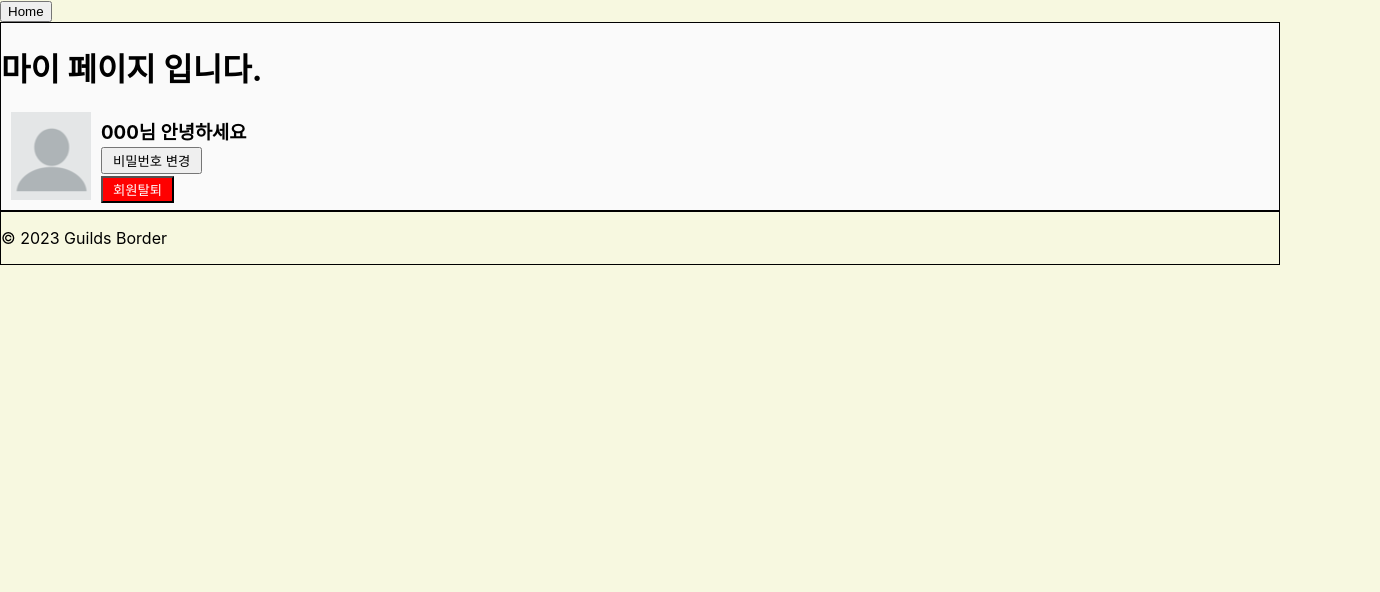
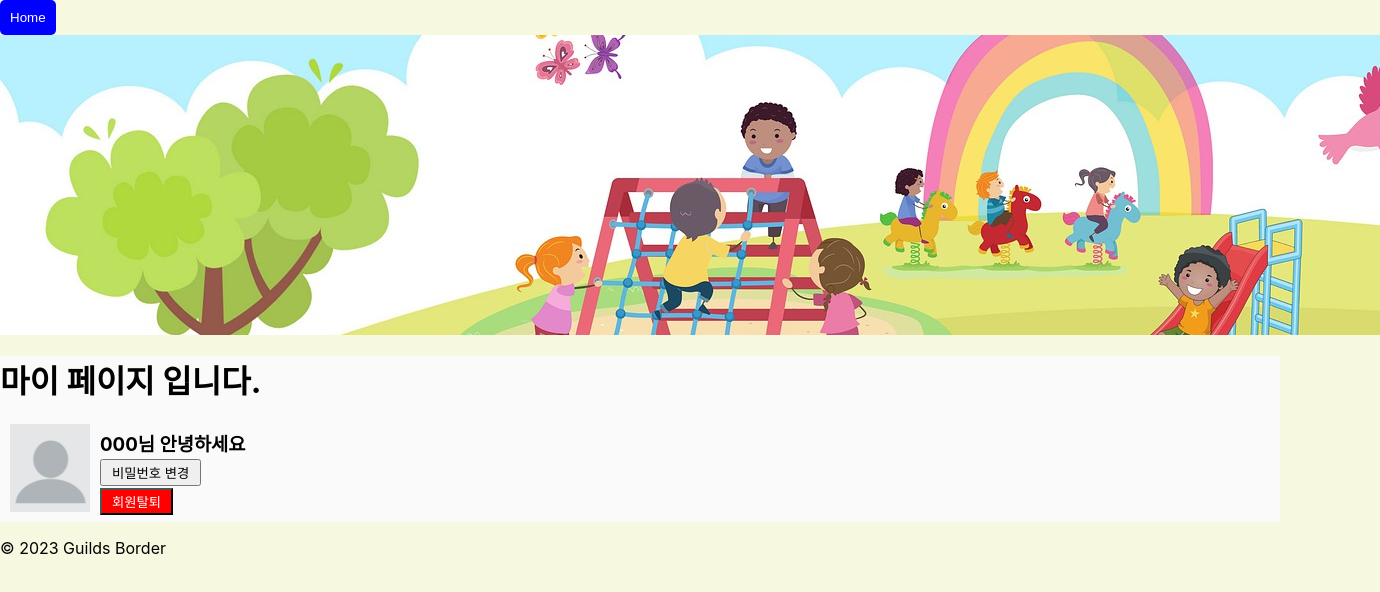
Before and after one commit to ununbium12/guild-frontend, a React (Create React App) app: page /myPage in a window 1280 px wide. Shown: the top 592 px of the page, 1380 px wide, since content can reach past the window. Built offline with nearby package versions, Linux system fonts and the light colour scheme.

Commit message:
add css
여러가지 css

```diff
--- a/src/App.css
+++ b/src/App.css
@@ -5,10 +5,10 @@ body{
   background-color: #FAFAFA;
 }
 
-/*영역 확인용 css*/
+/*영역 확인용 css
 .container{
   border: 1px solid;
-}
+}*/
 
 /*마이페이지*/
 .profileCon{
@@ -69,7 +69,7 @@ body{
   width: 50%;
   height: 90%;
   border-radius: 15px;
-  background-color: #fff;
+  background-image: url('../public/assets/scroll.jpg');
   position: absolute;
   top: 50%;
   left: 50%;
@@ -95,24 +95,56 @@ body{
   margin-bottom: 60px;
 }
 
-form {
+/*버튼(button)*/
+.MyButton{
+  background-color: blue;
+  color: white;
+  border: none;
+  border-radius: 5px;
+  padding: 10px;
+  cursor: pointer;
+}
+.MyButton:hover{
+  background-color: darkblue;
+}
+
+
+/*모달에딧(Editor)*/
+
+
+
+.modal form {
   display: flex;
   flex-direction: column;
 }
 
-label {
+.modal> label {
   font-weight: bold;
   margin-bottom: 5px;
 }
 
-.modal > form > input,
-textarea,
-select {
-  margin-bottom: 10px;
-  border: 2px solid black;
+.modal input,
+.modal textarea,
+.modal select {
+  padding: 10px;
   border-radius: 5px;
-  padding: 10px;
+  border: none;
+  margin-top: 5px;
+  font-size: 16px;
+  background-color: #E0E0E0;
+}
+.modal input:hover{
+  background-color: white;
+  border: 1px solid black;
+}
+.modal textarea:hover{
+  background-color: white;
+  border: 1px solid black;
+}
 
+.modal select:hover{
+  background-color: white;
+  border: 1px solid black;
 }
 
 button[type="submit"] {
@@ -122,13 +154,48 @@ button[type="submit"] {
   border-radius: 5px;
   padding: 10px;
   cursor: pointer;
+  margin-top: 10px;
 }
 
 button[type="submit"]:hover {
   background-color: darkblue;
 }
 
+/*헤더(header)*/
+.header_main{
+  width: 100%;
+}
+.headerImg{
+  width: 100%;
+  max-height: 300px;
+  padding-right: 100px;
+  overflow: hidden;
+}
+.headerImg img{
+  max-height: initial;
+  margin-top: -15%;
+}
+
+
+/*아이템(item)*/
 .info_wrapper {
-  border: 2px solid black;
-  text-align: center;
+  text-align: left;
+  background-color: #FFCC99;
+  border-radius: 5%;
+  padding: 10px 5px;
+  margin: 10px 0px;
 }
+
+
+
+
+/*리스트(list)*/
+.GuildList{
+  width: 100%;
+  height: 100%;
+  background-color: white;
+  border-radius: 5%;
+  padding: 0px 50px;
+}
+
+/*포스트(Post)*/
--- a/src/components/Editor.jsx
+++ b/src/components/Editor.jsx
@@ -2,6 +2,7 @@ import Axios from 'axios';
 import { useNavigate, useParams } from 'react-router-dom';
 import { useRef, useState, useEffect } from 'react';
 import Header from './Header';
+import '../App.css';
 
 
 
@@ -79,7 +80,7 @@ const Editor = (props) =>{
           </select>
         )}
       </div>
-          <button type="submit">Submit</button>
+          <button type="submit">작성완료</button>
         </form>
       </div>
     </div>
--- a/src/components/Header.jsx
+++ b/src/components/Header.jsx
@@ -1,6 +1,7 @@
 import MyButton from "./MyButton"
 import { useNavigate, useLocation } from "react-router-dom";
 import { useState, useEffect } from "react";
+import '../App.css';
 
 const Header = () => {
   const navigate = useNavigate();
@@ -31,6 +32,12 @@ const Header = () => {
             onClick={handleClick}
             disabled={isMyPage}
           />
+          <div className="headerImg">
+            <img
+              src={process.env.PUBLIC_URL + `assets/headerImage.jpg`}
+              alt="헤더사진"
+            />
+          </div>
         </div>
       </div>
     </header>
--- a/src/components/List.jsx
+++ b/src/components/List.jsx
@@ -3,6 +3,7 @@ import Item from "./Item";
 import NewPost from "../pages/modals/NewPost";
 import MyButton from "./MyButton";
 import Axios from 'axios';
+import '../App.css';
 
 const sortOptionList = [
   {value : "latest", name : "최신 순"},
@@ -51,6 +52,9 @@ const List = () => {
   } else {
     return (
       <div className="GuildList">
+        <div className="listCotents">
+          {list.map((it) => (<Item key={it.board.boardId} {...it}/>))}
+        </div>
         <div className="menu_wrapper">
           <div className="left_col">
             <select
@@ -74,9 +78,6 @@ const List = () => {
             {isOpen && (<NewPost setOpen={setOpen} />)}
           </div>
         </div>
-        <div className="listCotents">
-          {list.map((it) => (<Item key={it.board.boardId} {...it}/>))}
-        </div>
       </div>
     );
   }
--- a/src/components/MyButton.jsx
+++ b/src/components/MyButton.jsx
@@ -1,3 +1,5 @@
+import '../App.css';
+
 const MyButton = ({text, type, onClick}) => {
 
   const btnType = ['positive', 'negative'].includes(type)? type:'default';
--- a/src/pages/Home.jsx
+++ b/src/pages/Home.jsx
@@ -8,8 +8,7 @@ const Home = () => {
 
   return(
     <div className="HomeMain">
-      <h1>더 그레이트 마제스티 글로리 오브 더 탑 팀장 정우성</h1>
-      <h1>더 그레이트 마제스티 글로리 오브 더 탑 정다훈</h1>
+      <h1>길드</h1>
       <List />
     </div>
   );
--- a/src/pages/MyPage.jsx
+++ b/src/pages/MyPage.jsx
@@ -1,4 +1,5 @@
 import Axios from "axios";
+import '../App.css';
 
 const MyPage = () => {
 
```
Also changed, not shown: public/assets/headerImage.jpg (added), public/assets/scroll.jpg (added).
